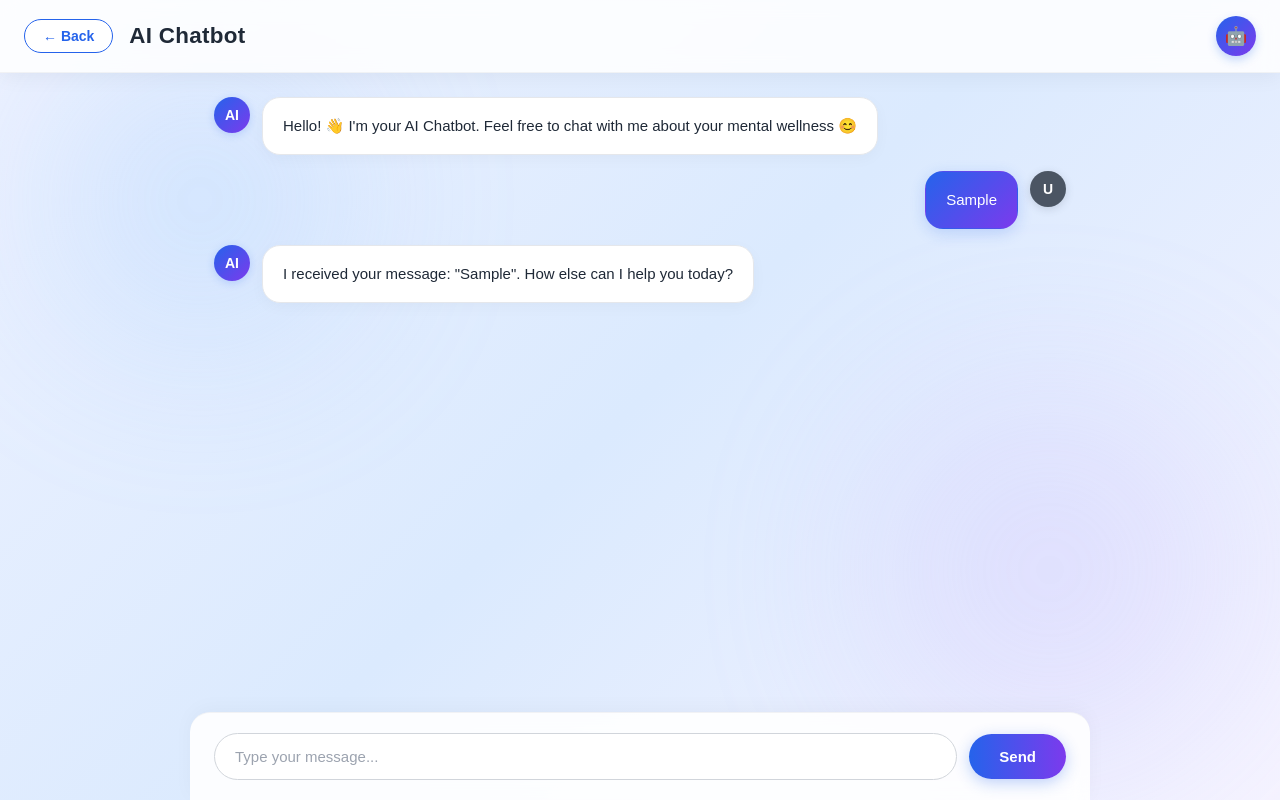
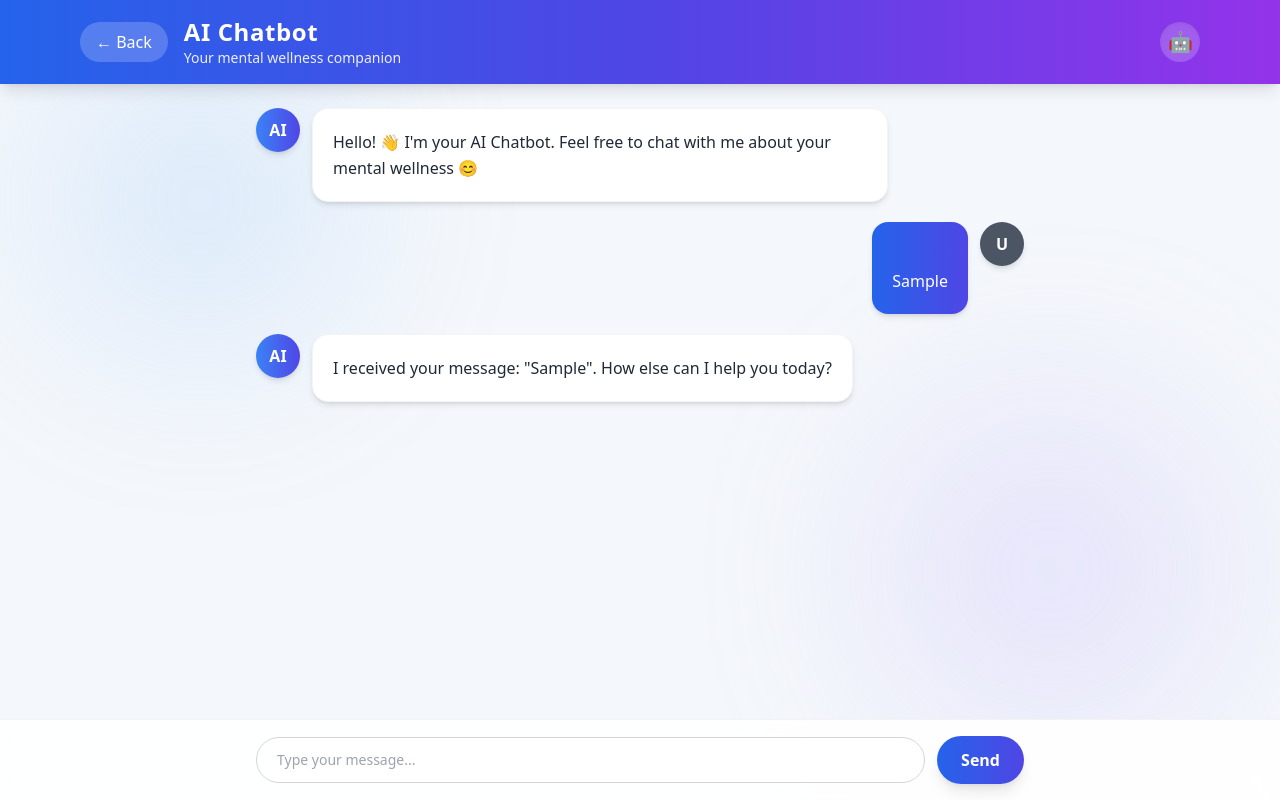
Before and after one commit to zhiiqing/HackXperience2026Group3, a plain HTML site: page chat.html in a window 1280 px wide. Both pictures are taken after typing "Sample" into the empty fields and a click on the button "Send". Drawn offline with nearby package versions, Linux system fonts and the light colour scheme.

Commit message:
Update chat.html

```diff
--- a/chat.html
+++ b/chat.html
@@ -4,359 +4,72 @@
     <meta charset="UTF-8">
     <meta name="viewport" content="width=device-width, initial-scale=1.0">
     <title>AI Chatbot</title>
+    <script src="https://cdn.tailwindcss.com"></script>
     <style>
-        * {
-            box-sizing: border-box;
-            margin: 0;
-            padding: 0;
-            font-family: Arial, Helvetica, sans-serif;
-        }
-
-        body {
-            background: linear-gradient(135deg, #eef2ff, #dbeafe, #f5f3ff);
-            height: 100vh;
-            display: flex;
-            flex-direction: column;
-            justify-content: space-between;
-            color: #374151;
-            position: relative;
-            overflow: hidden;
-        }
-
-        /* Background Decorations */
-        .bg-circle {
-            position: fixed;
-            border-radius: 50%;
-            filter: blur(90px);
-            opacity: .25;
-            z-index: -1;
-        }
-
-        .circle1 {
-            width: 300px;
-            height: 300px;
-            background: #93c5fd;
-            top: 50px;
-            left: 50px;
-        }
-
-        .circle2 {
-            width: 360px;
-            height: 360px;
-            background: #c4b5fd;
-            bottom: 50px;
-            right: 50px;
-        }
-
-        /* Top Header */
-        header {
-            background: rgba(255, 255, 255, 0.85);
-            backdrop-filter: blur(10px);
-            color: #1f2937;
-            display: flex;
-            align-items: center;
-            justify-content: space-between;
-            padding: 16px 24px;
-            box-shadow: 0 4px 20px rgba(0,0,0,0.05);
-            border-bottom: 1px solid rgba(229, 231, 235, 0.5);
-        }
-
-        .header-left {
-            display: flex;
-            align-items: center;
-            gap: 16px;
-        }
-
-        .back-btn {
-            text-decoration: none;
-            background: white;
-            color: #2563eb;
-            border: 1px solid #2563eb;
-            padding: 8px 18px;
-            border-radius: 999px;
-            font-size: 14px;
-            font-weight: bold;
-            display: flex;
-            align-items: center;
-            gap: 6px;
-            transition: all 0.3s;
-        }
-
-        .back-btn:hover {
-            background: #2563eb;
-            color: white;
-            transform: translateY(-1px);
-            box-shadow: 0 4px 12px rgba(37,99,235,0.2);
-        }
-
-        h1 {
-            font-size: 1.4rem;
-            font-weight: bold;
-            color: #1f2937;
-            letter-spacing: 0.3px;
-        }
-
-        .header-right {
-            background: linear-gradient(135deg, #2563eb, #7c3aed);
-            color: white;
-            width: 40px;
-            height: 40px;
-            border-radius: 50%;
-            display: flex;
-            align-items: center;
-            justify-content: center;
-            font-size: 18px;
-            box-shadow: 0 4px 10px rgba(37,99,235,0.25);
-        }
-
-        /* Chat Body Area */
-        .chat-container {
-            flex: 1;
-            padding: 24px;
-            overflow-y: auto;
-            display: flex;
-            flex-direction: column;
-            gap: 16px;
-            max-width: 900px;
-            width: 100%;
-            margin: 0 auto;
-        }
-
-        .message-row {
-            display: flex;
-            align-items: flex-start;
-            gap: 12px;
-        }
-
-        .message-row.user {
-            flex-direction: row-reverse;
-        }
-
-        .avatar {
-            background: linear-gradient(135deg, #2563eb, #7c3aed);
-            color: white;
-            width: 36px;
-            height: 36px;
-            border-radius: 50%;
-            display: flex;
-            align-items: center;
-            justify-content: center;
-            font-size: 14px;
-            font-weight: bold;
-            flex-shrink: 0;
-            box-shadow: 0 2px 8px rgba(37,99,235,0.2);
-        }
-
-        .message-row.user .avatar {
-            background: #4b5563;
-            box-shadow: 0 2px 8px rgba(75,85,99,0.2);
-        }
-
-        .message-bubble {
-            background: white;
-            border: 1px solid #e5e7eb;
-            padding: 16px 20px;
-            border-radius: 18px;
-            font-size: 15px;
-            color: #1f2937;
-            box-shadow: 0 4px 15px rgba(0, 0, 0, 0.03);
-            max-width: 650px;
-            line-height: 1.6;
-        }
-
-        .message-row.user .message-bubble {
-            background: linear-gradient(135deg, #2563eb, #7c3aed);
-            color: white;
-            border-color: transparent;
-            box-shadow: 0 4px 15px rgba(37,99,235,0.2);
-            white-space: pre-line;
-        }
-
-        .message-bubble p {
-            margin-bottom: 8px;
-        }
-
-        .message-bubble p:last-child {
-            margin-bottom: 0;
-        }
-
-        .message-bubble ul {
-            margin: 8px 0 8px 20px;
-        }
-
-        .message-bubble li {
-            margin-bottom: 6px;
-        }
-
-        /* Bottom Input Area */
-        .footer-input-container {
-            background: rgba(255, 255, 255, 0.9);
-            backdrop-filter: blur(10px);
-            padding: 20px 24px;
-            border-top: 1px solid rgba(229, 231, 235, 0.5);
-            display: flex;
-            align-items: center;
-            gap: 12px;
-            max-width: 900px;
-            width: 100%;
-            margin: 0 auto;
-            border-radius: 20px 20px 0 0;
-            box-shadow: 0 -4px 20px rgba(0,0,0,0.03);
-        }
-
-        .input-wrapper {
-            flex: 1;
-            position: relative;
-        }
-
-        .message-input {
-            width: 100%;
-            padding: 14px 20px;
-            border: 1px solid #d1d5db;
-            border-radius: 999px;
-            font-size: 15px;
-            outline: none;
-            transition: all 0.3s;
-            color: #374151;
-            background: white;
-        }
-
-        .message-input::placeholder {
-            color: #9ca3af;
-        }
-
-        .message-input:focus {
-            border-color: #2563eb;
-            box-shadow: 0 0 12px rgba(37, 99, 235, 0.2);
-        }
-
-        .send-btn {
-            border: none;
-            padding: 14px 30px;
-            border-radius: 999px;
-            cursor: pointer;
-            color: white;
-            font-size: 15px;
-            font-weight: bold;
-            background: linear-gradient(to right, #2563eb, #7c3aed);
-            transition: all 0.3s;
-            box-shadow: 0 4px 15px rgba(37,99,235,0.3);
-        }
-
-        .send-btn:hover {
-            transform: translateY(-2px);
-            box-shadow: 0 6px 20px rgba(37,99,235,0.4);
-        }
-
-        /* Custom Modal Popup Styling */
-        .modal-overlay {
-            position: fixed;
-            top: 0;
-            left: 0;
-            width: 100%;
-            height: 100%;
-            background: rgba(0, 0, 0, 0.5);
-            backdrop-filter: blur(5px);
-            display: flex;
-            align-items: center;
-            justify-content: center;
-            z-index: 1000;
-            opacity: 0;
-            visibility: hidden;
-            transition: all 0.3s;
-        }
-
-        .modal-overlay.active {
-            opacity: 1;
-            visibility: visible;
-        }
-
-        .modal-box {
-            background: white;
-            padding: 30px;
-            border-radius: 20px;
-            max-width: 420px;
-            width: 90%;
-            box-shadow: 0 15px 40px rgba(0,0,0,0.15);
-            text-align: center;
-            border: 1px solid rgba(255,255,255,0.8);
-        }
-
-        .modal-box h3 {
-            color: #1f2937;
-            margin-bottom: 12px;
-            font-size: 1.3rem;
-        }
-
-        .modal-box p {
-            color: #6b7280;
-            font-size: 14px;
-            line-height: 1.6;
-            margin-bottom: 24px;
-        }
-
-        .modal-btn {
-            border: none;
-            padding: 12px 28px;
-            border-radius: 999px;
-            font-size: 15px;
-            font-weight: bold;
-            cursor: pointer;
-            color: white;
-            background: linear-gradient(to right, #2563eb, #7c3aed);
-            transition: all 0.3s;
-            box-shadow: 0 4px 15px rgba(37,99,235,0.3);
-        }
-
-        .modal-btn:hover {
-            transform: translateY(-2px);
-            box-shadow: 0 6px 20px rgba(37,99,235,0.4);
+        .support-button.supported {
+            background: #e0e7ff;
+            color: #4338ca;
         }
     </style>
 </head>
-<body>
+<body class="min-h-screen flex flex-col bg-[#f4f7fb] text-gray-700 relative overflow-hidden">
 
-    <!-- Background Elements -->
-    <div class="bg-circle circle1"></div>
-    <div class="bg-circle circle2"></div>
+    <!-- Background Decorations -->
+    <div class="fixed rounded-full filter blur-[90px] opacity-25 -z-10 w-[300px] h-[300px] bg-[#93c5fd] top-[50px] left-[50px]"></div>
+    <div class="fixed rounded-full filter blur-[90px] opacity-25 -z-10 w-[360px] h-[360px] bg-[#c4b5fd] bottom-[50px] right-[50px]"></div>
 
     <!-- Header -->
-    <header>
-        <div class="header-left">
-            <a href="index.html" class="back-btn">
+    <header class="bg-gradient-to-r from-blue-600 via-indigo-600 to-purple-600 text-white shadow-lg backdrop-blur-md">
+        <div class="max-w-6xl mx-auto flex items-center justify-between p-4">
+            <div class="flex items-center gap-4">
+                <a href="index.html" class="bg-white/20 hover:bg-white/30 transition px-4 py-2 rounded-full text-white font-medium">
                     &larr; Back
                 </a>
-            <h1>AI Chatbot</h1>
+                <div>
+                    <h1 class="text-2xl font-bold tracking-wide">AI Chatbot</h1>
+                    <p class="text-sm opacity-90">Your mental wellness companion</p>
                 </div>
-        <div class="header-right">
+            </div>
+            <div class="bg-white/20 w-10 h-10 rounded-full flex items-center justify-center text-xl shadow-inner">
                 🤖
+            </div>
         </div>
     </header>
 
     <!-- Chat Messages Container -->
-    <div class="chat-container" id="chatContainer">
-        <div class="message-row">
-            <div class="avatar">AI</div>
-            <div class="message-bubble">
+    <main class="flex-1 overflow-y-auto p-6">
+        <div class="max-w-3xl mx-auto flex flex-col gap-5" id="chatContainer">
+            <div class="message-row flex items-start gap-3">
+                <div class="w-11 h-11 rounded-full bg-gradient-to-r from-blue-500 to-indigo-600 text-white flex items-center justify-center font-bold flex-shrink-0 shadow-md">
+                    AI
+                </div>
+                <div class="message-bubble bg-white border border-gray-100 rounded-2xl shadow-md p-5 text-gray-800 max-w-xl leading-relaxed">
                     Hello! 👋 I'm your AI Chatbot. Feel free to chat with me about your mental wellness 😊
                 </div>
             </div>
         </div>
+    </main>
 
     <!-- Bottom Input Section -->
-    <div class="footer-input-container">
-        <div class="input-wrapper">
-            <input type="text" id="messageInput" class="message-input" placeholder="Type your message...">
+    <div class="bg-white/90 backdrop-blur-md p-4 border-t border-gray-200/50 shadow-lg">
+        <div class="max-w-3xl mx-auto flex items-center gap-3">
+            <div class="flex-1 relative">
+                <input type="text" id="messageInput" class="w-full px-5 py-3 border border-gray-300 rounded-full text-sm outline-none transition focus:border-indigo-600 focus:ring-2 focus:ring-indigo-100 bg-white" placeholder="Type your message...">
             </div>
-        <button id="sendBtn" class="send-btn">Send</button>
+            <button id="sendBtn" class="bg-gradient-to-r from-blue-600 to-indigo-600 hover:from-blue-700 hover:to-indigo-700 text-white font-semibold px-6 py-3 rounded-full shadow-lg hover:scale-105 transition">
+                Send
+            </button>
+        </div>
     </div>
 
     <!-- Modal Popup -->
-    <div class="modal-overlay" id="popupModal">
-        <div class="modal-box">
-            <h3>We're Here For You</h3>
-            <p>You don't have to go through this alone. Please click below to access immediate support resources.</p>
-            <button class="modal-btn" id="modalRedirectBtn">Get Support</button>
+    <div class="modal-overlay fixed inset-0 bg-black/50 backdrop-blur-sm flex items-center justify-center z-50 opacity-0 invisible transition-all duration-300" id="popupModal">
+        <div class="modal-box bg-white p-8 rounded-2xl max-w-md w-[90%] shadow-2xl text-center border border-white/80">
+            <h3 class="text-xl font-bold text-gray-800 mb-3">We're Here For You</h3>
+            <p class="text-gray-600 text-sm leading-relaxed mb-6">You don't have to go through this alone. Please click below to access immediate support resources.</p>
+            <button class="modal-btn bg-gradient-to-r from-blue-600 to-indigo-600 hover:from-blue-700 hover:to-indigo-700 text-white font-semibold px-6 py-3 rounded-full shadow-lg hover:scale-105 transition w-full" id="modalRedirectBtn">
+                Get Support
+            </button>
         </div>
     </div>
 
@@ -405,10 +118,14 @@ You don’t have to handle this alone.`;
 
             // Append user message
             const userRow = document.createElement('div');
-            userRow.className = 'message-row user';
+            userRow.className = 'message-row flex items-start gap-3 flex-row-reverse';
             userRow.innerHTML = `
-                <div class="avatar">U</div>
-                <div class="message-bubble">${escapeHtml(text)}</div>
+                <div class="w-11 h-11 rounded-full bg-gray-600 text-white flex items-center justify-center font-bold flex-shrink-0 shadow-md">
+                    U
+                </div>
+                <div class="message-bubble bg-gradient-to-r from-blue-600 to-indigo-600 text-white rounded-2xl shadow-md p-5 max-w-xl leading-relaxed whitespace-pre-line">
+                    ${escapeHtml(text)}
+                </div>
             `;
             chatContainer.appendChild(userRow);
 
@@ -419,55 +136,60 @@ You don’t have to handle this alone.`;
 
             // Check for trigger phrase
             if (normalizedInput === 'i want to die') {
-                popupModal.classList.add('active');
+                popupModal.classList.remove('opacity-0', 'invisible');
+                popupModal.classList.add('opacity-100', 'visible');
                 return;
             }
 
             setTimeout(() => {
                 const aiRow = document.createElement('div');
-                aiRow.className = 'message-row';
+                aiRow.className = 'message-row flex items-start gap-3';
                 const aiBubble = document.createElement('div');
-                aiBubble.className = 'message-bubble';
+                aiBubble.className = 'message-bubble bg-white border border-gray-100 rounded-2xl shadow-md p-5 text-gray-800 max-w-xl leading-relaxed';
 
                 if (normalizedInput === 'i am sad' || normalizedInput === 'i’m sad') {
                     aiBubble.innerHTML = `
-                        <p>I’m really sorry you’re feeling that way — that sounds really tough. I’m here for you.</p>
-                        <p>Try one of these:</p>
-                        <ul>
+                        <p class="mb-2">I’m really sorry you’re feeling that way — that sounds really tough. I’m here for you.</p>
+                        <p class="mb-2">Try one of these:</p>
+                        <ul class="list-disc list-inside mb-2 space-y-1">
                             <li><strong>5-4-3-2-1 grounding:</strong> name 5 things you can see, 4 you can touch, 3 you can hear, 2 you can smell, 1 you can taste.</li>
                             <li><strong>Slow breathing:</strong> inhale for 4, hold 4, exhale 4 (or try 4–6–8). Repeat 4 times.</li>
                             <li><strong>Move a little:</strong> stand, stretch, or step outside for a minute of fresh air.</li>
                             <li><strong>Write one sentence:</strong> about what’s hardest right now — just getting it out can help.</li>
                             <li><strong>Reach out:</strong> text or call someone you trust and say, “I’m having a rough time — can we talk?”</li>
                         </ul>
-                        <p>If you feel like you might harm yourself or are in immediate danger, please get help right away — call 911 or, if you’re in the U.S., the Suicide & Crisis Lifeline at 988.</p>
+                        <p class="mb-2">If you feel like you might harm yourself or are in immediate danger, please get help right away — call 911 or, if you’re in the U.S., the Suicide & Crisis Lifeline at 988.</p>
                         <p>You don’t have to handle this alone.</p>
                     `;
                 } else if (normalizedInput === 'i am stress' || normalizedInput === 'i am stressed' || normalizedInput === 'i’m stressed') {
                     aiBubble.innerHTML = `
-                        <p>I’m sorry — stress is really hard. I can help right now.</p>
-                        <p>If you want something fast, try one of these (pick one and I can guide you through it):</p>
-                        <ul>
+                        <p class="mb-2">I’m sorry — stress is really hard. I can help right now.</p>
+                        <p class="mb-2">If you want something fast, try one of these (pick one and I can guide you through it):</p>
+                        <ul class="list-disc list-inside mb-2 space-y-1">
                             <li><strong>Box/4-4-6 breathing (2 minutes):</strong> Sit or stand comfortably. Inhale slowly for 4 seconds. Hold for 4 seconds. Exhale for 6–8 seconds. Repeat for 6–10 breaths.</li>
                             <li><strong>5-4-3-2-1 grounding (1–2 minutes):</strong> Name 5 things you can see, 4 you can touch, 3 you can hear, 2 you can smell, 1 you can taste.</li>
                             <li><strong>Quick reset (3–5 minutes):</strong> Stand, stretch, and walk for one minute. Splash water on your face or get a glass of water. Do a single progressive muscle tension-release: tense shoulders for 5s, then release.</li>
                         </ul>
-                        <p>If you want a short plan to reduce stress for the rest of today:</p>
-                        <ul>
+                        <p class="mb-2">If you want a short plan to reduce stress for the rest of today:</p>
+                        <ul class="list-disc list-inside mb-2 space-y-1">
                             <li>Pick 1–3 must-do tasks and delay or delegate the rest.</li>
                             <li>Use a 25-minute focused timer (Pomodoro), then take a 5–10 minute break.</li>
                             <li>Do one soothing activity tonight (short walk, warm shower, 20 minutes reading).</li>
                             <li>Sleep: try a wind-down routine (no screens 30–60 minutes before bed).</li>
                         </ul>
-                        <p>Longer-term ideas (if helpful): regular exercise, 10 minutes daily mindfulness or breathing, clearer boundaries (saying “I can’t do that right now”), talking with someone you trust, and professional help if stress is persistent.</p>
-                        <p>If you feel like you might harm yourself or are in immediate danger, please get help right away — call 911 or, if you’re in the U.S., the Suicide & Crisis Lifeline at 988.</p>
+                        <p class="mb-2">Longer-term ideas (if helpful): regular exercise, 10 minutes daily mindfulness or breathing, clearer boundaries (saying “I can’t do that right now”), talking with someone you trust, and professional help if stress is persistent.</p>
+                        <p class="mb-2">If you feel like you might harm yourself or are in immediate danger, please get help right away — call 911 or, if you’re in the U.S., the Suicide & Crisis Lifeline at 988.</p>
                         <p>You don’t have to handle this alone.</p>
                     `;
                 } else {
                     aiBubble.textContent = `I received your message: "${text}". How else can I help you today?`;
                 }
 
-                aiRow.innerHTML = `<div class="avatar">AI</div>`;
+                aiRow.innerHTML = `
+                    <div class="w-11 h-11 rounded-full bg-gradient-to-r from-blue-500 to-indigo-600 text-white flex items-center justify-center font-bold flex-shrink-0 shadow-md">
+                        AI
+                    </div>
+                `;
                 aiRow.appendChild(aiBubble);
                 chatContainer.appendChild(aiRow);
                 chatContainer.scrollTop = chatContainer.scrollHeight;
```
Lines whose indentation alone changed are shown as unchanged.
